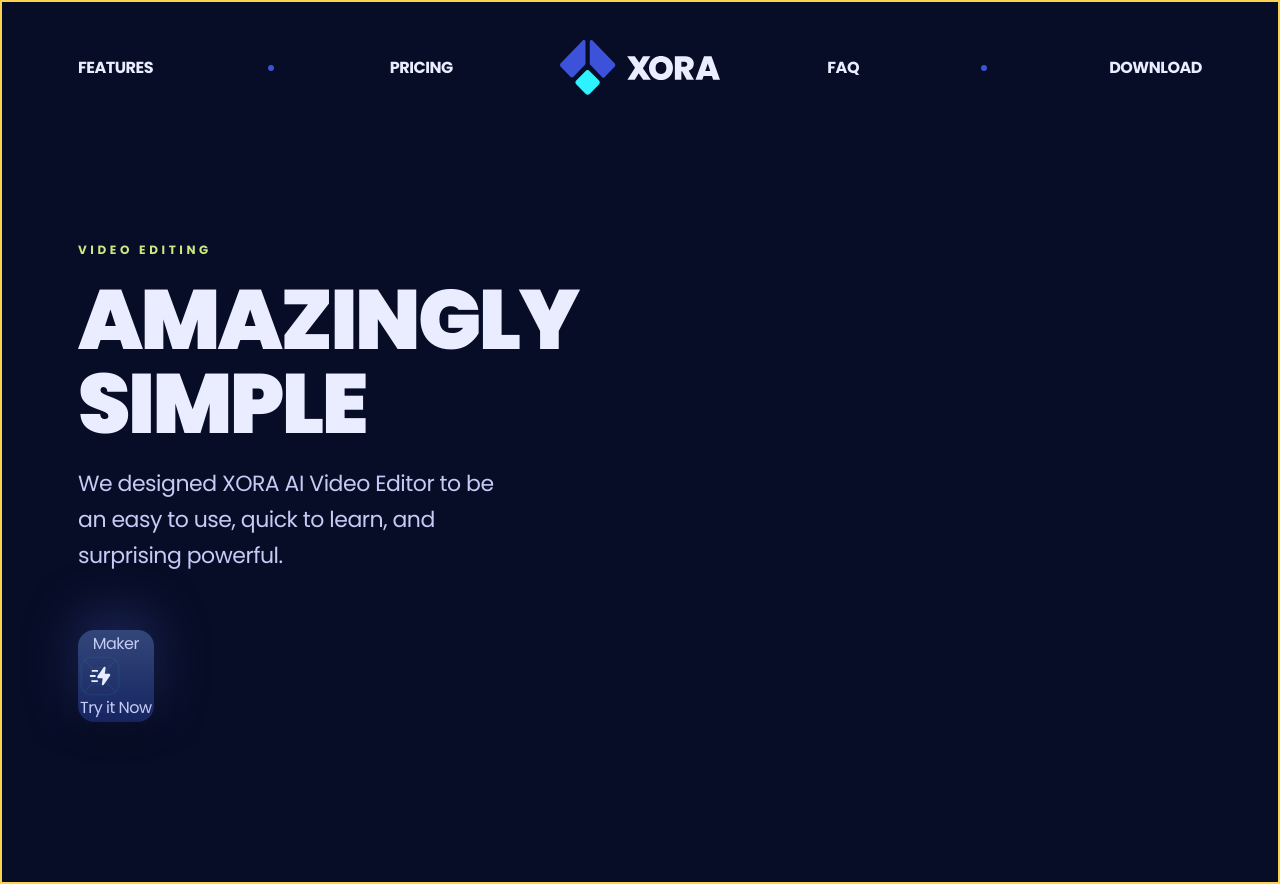
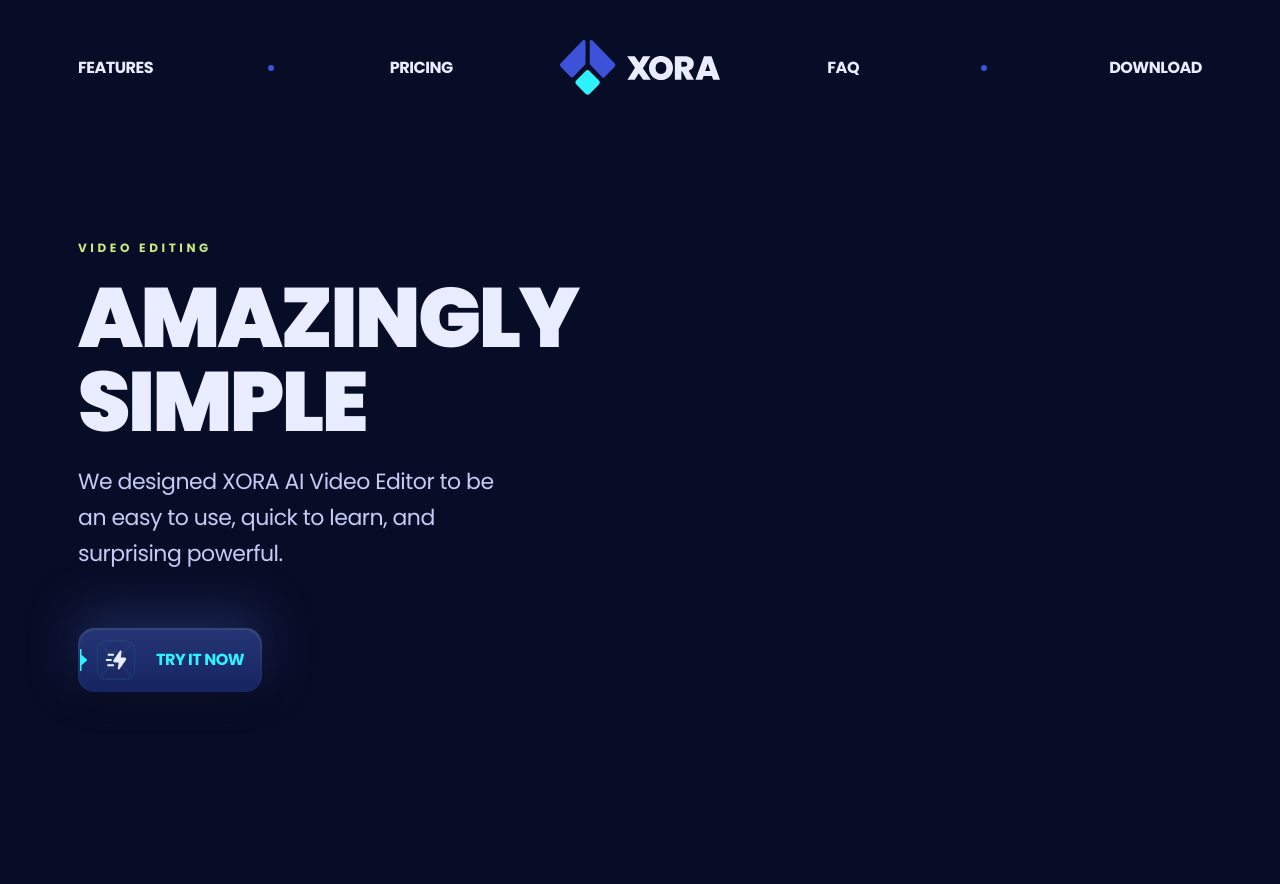
Before and after one commit to MrOLU24/XORA, a React (Vite) app: page / in a window 1280 px wide. After the commit the page ends 852 px from the top, so only its background shows below. Built offline with nearby package versions, Linux system fonts and the light colour scheme.

Commit message:
added the button

```diff
--- a/src/Components/Button.jsx
+++ b/src/Components/Button.jsx
@@ -1,26 +1,36 @@
 import clsx from "clsx";
 import React from "react";
+import Marker from "./Maker";
 
-const Button = ({ icon, children, href, containerClassNane, onClick }) => {
+const Button = ({
+  icon,
+  children,
+  href,
+  containerClassNane,
+  onClick,
+  markerFill,
+}) => {
   const Inner = () => (
     <>
-      <span>
-        <span>Maker</span>
+      <span className="relative flex items-center min-h-[60px] px-4 g4 rounded-2xl inner-before group-hover:before:opacity-100 overflow-hidden">
+        <span className="absolute -left-[1px]">
+          <Marker MarkerFill={markerFill} />
+        </span>
         {icon && (
           <img
-            className="size-10 mr-5 object-container z-10"
+            className="size-10 mr-5 object-contain z-10"
             src={icon}
             alt="cicle"
           />
         )}
-        <span>{children}</span>
+        <span className="relative z-2 font-poppins base-bold text-p1 uppercase">{children}</span>
       </span>
     </>
   );
   return href ? (
     <a
       className={clsx(
-        "relative, p-0.5 g5 rounded-2xl shadow-500 group",
+        "relative p-0.5 g5 rounded-2xl shadow-500 group",
         containerClassNane
       )}
       href={href}
@@ -30,7 +40,7 @@
   ) : (
     <button
       className={clsx(
-        "relative, p-0.5 g5 rounded-2xl shadow-500 group",
+        "relative p-0.5 g5 rounded-2xl shadow-500 group",
         containerClassNane
       )}
       onClick={onClick}
--- /dev/null
+++ b/src/Components/Maker.jsx
@@ -0,0 +1,20 @@
+const Marker = ({ fill }) => {
+    return (
+      <svg
+        width="8"
+        height="22"
+        viewBox="0 0 8 22"
+        fill="none"
+        xmlns="http://www.w3.org/2000/svg"
+      >
+        <path
+          fillRule="evenodd"
+          clipRule="evenodd"
+          d="M2.5 0H0.5V4V18V22H2.5V16.25L7.63991 11.7526C8.09524 11.3542 8.09524 10.6458 7.63991 10.2474L2.5 5.75V0Z"
+          fill={fill || '#2EF2FF'}
+        />
+      </svg>
+    );
+  };
+
+  export default Marker;
--- a/src/Sections/Hero.jsx
+++ b/src/Sections/Hero.jsx
@@ -4,7 +4,7 @@
 
 const Hero = () => {
   return (
-    <section className="relative border-2 pt-60 pb-40 max-lg:pt-52 max-lg:pb-36 max-md:pt-36 max-md:mb-32 border-amber-300 ">
+    <section className="relative pt-60 pb-40 max-lg:pt-52 max-lg:pb-36 max-md:pt-36 max-md:mb-32">
       <Element name="hero">
         <div className="container ">
           <div className="relative z-2 max-w-512 max-lg:max-w-388">
```
